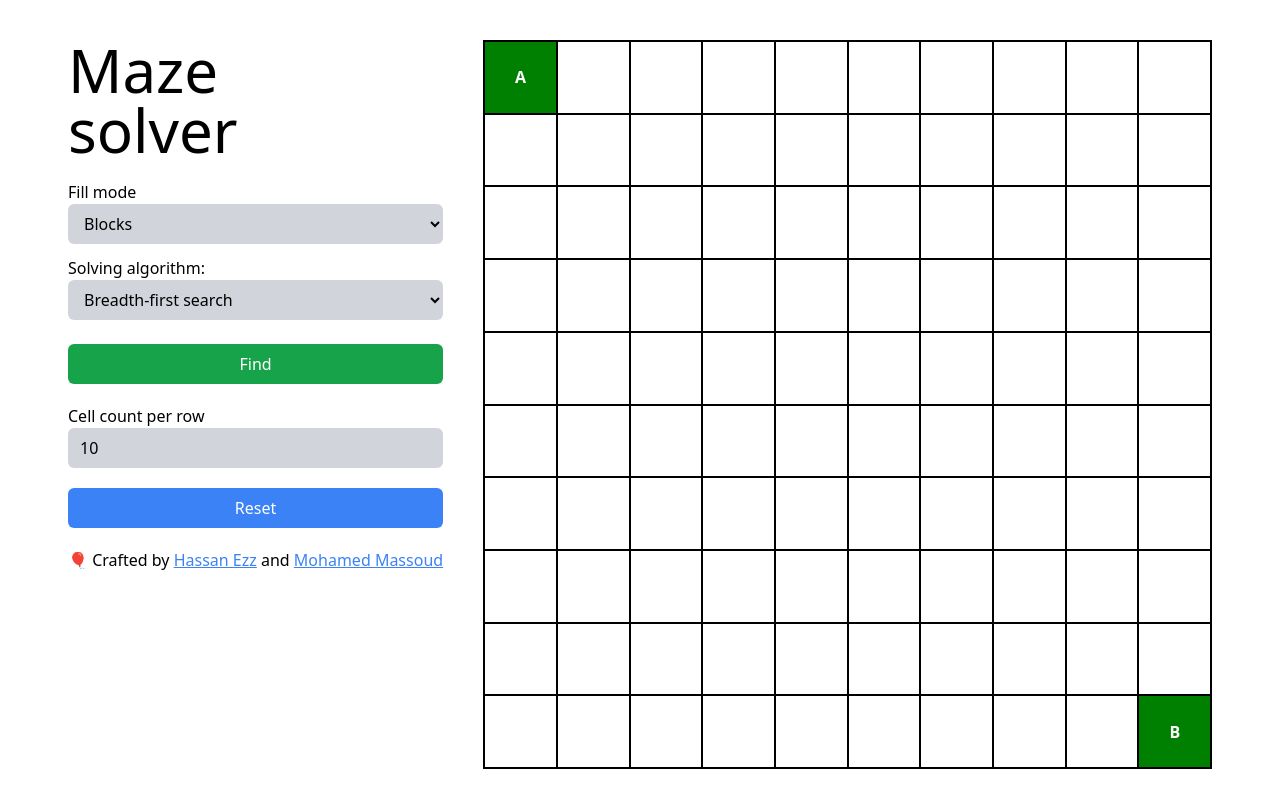
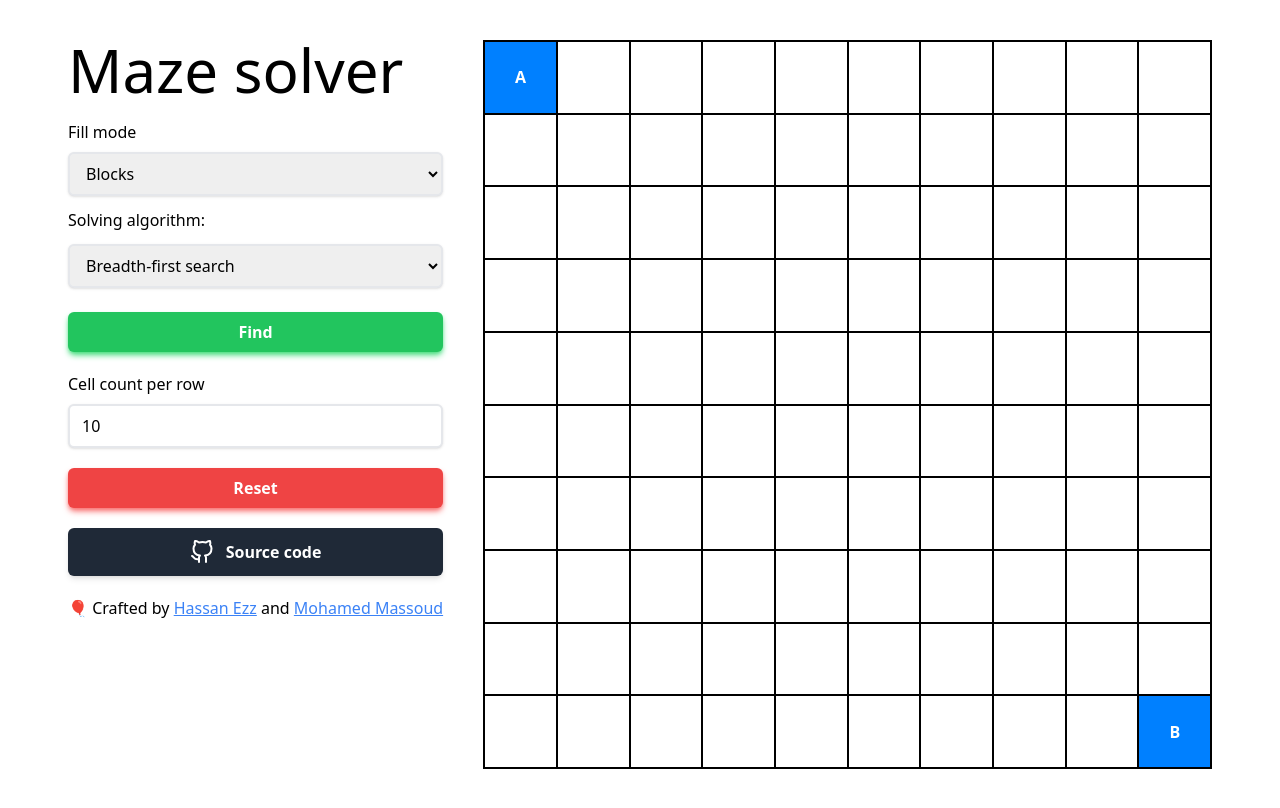
Before and after one commit to hasssanezzz/visual-maze-solver, a website built with Vite: page index.html in a window 1280 px wide. Built offline with nearby package versions, Linux system fonts and the light colour scheme.

Commit message:
update: changed some colors and UI stuff

```diff
--- a/index.html
+++ b/index.html
@@ -12,22 +12,22 @@
   <div id="app" class="p-10 max-w-[1224px] m-auto flex lg:flex-row flex-col gap-10">
 
     <div>
-      <h1 class="text-6xl text-center mb-5 max-w-[100px]">Maze solver</h1>
+      <h1 class="text-6xl text-center lg:text-left mb-5">Maze solver</h1>
 
       <div class="mb-5 space-y-5">
         <div class="space-y-3 w-full">
           <div>
             <label for="">Fill mode</label>
-            <select id="mode" class="bg-gray-300 w-full px-3 py-2 rounded-md">
+            <select id="mode" class="border-2 shadow w-full px-3 py-2 rounded-md mt-2 outline-blue-500">
               <option value="blocks">Blocks</option>
               <option value="location">Location</option>
               <option value="target">Target</option>
             </select>
           </div>
 
-          <div>
+          <div class="space-y-3">
             <label for="algorithm">Solving algorithm:</label>
-            <select id="algorithm" class="bg-gray-300 w-full px-3 py-2 rounded-md">
+            <select id="algorithm" class="border-2 shadow w-full px-3 py-2 rounded-md mt-2 outline-blue-500">
               <option value="bfs">Breadth-first search</option>
               <option value="dijkstra">Dijkstra's algorithm</option>
               <option value="astar">A* search algorithm</option>
@@ -36,7 +36,7 @@
 
           <div>
             <label id="heuristic-label" for="heuristic" class="hidden">Heuristic:</label>
-            <select id="heuristic" class="bg-gray-300 w-full px-3 py-2 rounded-md hidden">
+            <select id="heuristic" class="border-2 shadow w-full px-3 py-2 rounded-md mt-2 outline-blue-500 hidden">
               <option value="0">Manhattan distance</option>
               <option value="1">Diagonal distance</option>
               <option value="2">Euclidean distance</option>
@@ -50,7 +50,9 @@
           </div>
 
 
-          <button class="px-3 py-2 bg-green-600 text-white rounded-md mt-5 w-full" id="start">
+          <button
+            class="px-3 py-2 bg-green-500 text-white rounded-md mt-7 w-full font-semibold shadow-md shadow-green-400"
+            id="start">
             Find
           </button>
         </div>
@@ -59,16 +61,32 @@
           <form id="form">
             <label>Cell count per row</label>
             <input id="size" type="number" max="30" min="5" value="13"
-              class="w-100 bg-gray-300 w-full px-3 py-2 rounded-md" />
-            <button class="px-3 py-2 bg-blue-500 text-white rounded-md mt-5 w-full" id="start">
+              class="border-2 shadow w-full px-3 py-2 rounded-md mt-2 outline-blue-500" />
+            <button
+              class="px-3 py-2 bg-red-500 text-white rounded-md mt-5 w-full font-semibold shadow-md shadow-red-400"
+              id="start">
               Reset
             </button>
           </form>
         </div>
 
+
+        <a href="https://github.com/hasssanezzz/visual-maze-solver"
+          class="bg-gray-800 hover:bg-gray-600 font-bold text-white flex items-center gap-3 px-8 py-3 justify-center rounded-md shadow-md">
+          <svg xmlns="http://www.w3.org/2000/svg" width="24" height="24" viewBox="0 0 24 24" fill="none"
+            stroke="currentColor" stroke-width="2" stroke-linecap="round" stroke-linejoin="round"
+            class="feather feather-github">
+            <path
+              d="M9 19c-5 1.5-5-2.5-7-3m14 6v-3.87a3.37 3.37 0 0 0-.94-2.61c3.14-.35 6.44-1.54 6.44-7A5.44 5.44 0 0 0 20 4.77 5.07 5.07 0 0 0 19.91 1S18.73.65 16 2.48a13.38 13.38 0 0 0-7 0C6.27.65 5.09 1 5.09 1A5.07 5.07 0 0 0 5 4.77a5.44 5.44 0 0 0-1.5 3.78c0 5.42 3.3 6.61 6.44 7A3.37 3.37 0 0 0 9 18.13V22">
+            </path>
+          </svg>
+          <span>Source code</span>
+        </a>
+
         <p class="mt-5">
           🎈 Crafted by
-          <a href="https://github.com/hasssanezzz" class="underline text-blue-500">Hassan Ezz</a> and <a href="https://github.com/massoudsalem" class="underline text-blue-500">Mohamed Massoud</a>
+          <a href="https://github.com/hasssanezzz" class="underline text-blue-500">Hassan Ezz</a> and <a
+            href="https://github.com/massoudsalem" class="underline text-blue-500">Mohamed Massoud</a>
         </p>
       </div>
     </div>
--- a/src/main.ts
+++ b/src/main.ts
@@ -33,7 +33,7 @@ function main(size = DEFAULT_SIZE) {
         const isTarget = target.first === i && target.second === j
 
         grid!.innerHTML += `<button id="c-${i}-${j}" i="${i}" j="${j}" class="box ${
-          blocks[i][j] ? "bg-black" : (isLocation || isTarget) ? "bg-[green]" : ""
+          blocks[i][j] ? "bg-black" : (isLocation || isTarget) ? "bg-[#0080ff]" : ""
         }">${isLocation ? "A" : isTarget ? "B" : ""}</button>`
       }
     }
@@ -69,7 +69,7 @@ function main(size = DEFAULT_SIZE) {
           document.getElementById(`c-${location.first}-${location.second}`)!.innerText = ""
           location.first = i
           location.second = j
-          document.getElementById(`c-${location.first}-${location.second}`)!.style.backgroundColor = "green"
+          document.getElementById(`c-${location.first}-${location.second}`)!.style.backgroundColor = "#0080ff"
           document.getElementById(`c-${location.first}-${location.second}`)!.innerText = "A"
         }
 
@@ -83,7 +83,7 @@ function main(size = DEFAULT_SIZE) {
           document.getElementById(`c-${target.first}-${target.second}`)!.innerText = ""
           target.first = i
           target.second = j
-          document.getElementById(`c-${target.first}-${target.second}`)!.style.backgroundColor = "green"
+          document.getElementById(`c-${target.first}-${target.second}`)!.style.backgroundColor = "#0080ff"
           document.getElementById(`c-${target.first}-${target.second}`)!.innerText = "B"
         }
       })
@@ -140,7 +140,7 @@ function main(size = DEFAULT_SIZE) {
         )
           document.getElementById(
             `c-${pair.first}-${pair.second}`
-          )!.style.backgroundColor = "red"
+          )!.style.backgroundColor = "rgb(239 68 68)"
       })
     else alert("No solutions found")
   })
```
